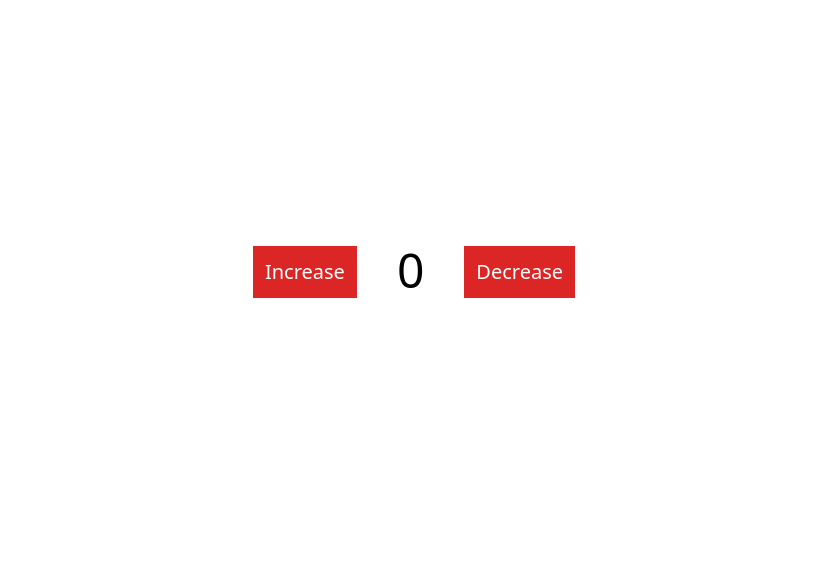
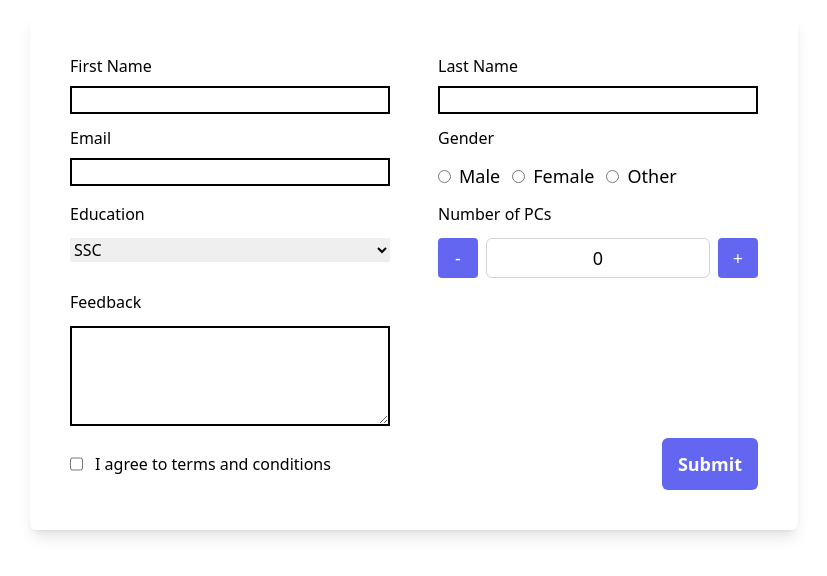
Before and after one commit to rubayetseason/redux-practice, a React (Create React App) app: page / in a window 1280 px wide. Shown: the part 128-704 px from the top of the page, without its empty margins (226-1053 px from the left). Built offline with nearby package versions, Linux system fonts and the light colour scheme.

Commit message:
reducer used in the long form

```diff
--- a/src/App.js
+++ b/src/App.js
@@ -1,10 +1,10 @@
 import './App.css';
-import Counter from './Pages/Counter';
+import LongForm from './Pages/LongForm';
 
 function App() {
   return (
-    <div className="h-screen flex justify-center items-center">
-      <Counter></Counter>
+    <div className="h-full flex justify-center items-center">
+      <LongForm></LongForm>
     </div>
   );
 }
--- /dev/null
+++ b/src/Pages/LongForm.jsx
@@ -0,0 +1,199 @@
+import React, { useReducer } from "react";
+
+const LongForm = () => {
+  const initialState = {
+    firstName: "",
+    lastName: "",
+    email: "",
+    gender: "",
+    education: "",
+    quantity: 0,
+    feedback: "",
+    term: true,
+  };
+  const reducer = (state, action) => {
+    switch (action.type) {
+      case "INPUT":
+        return { ...state, [action.payload.name]: action.payload.value };
+
+      default:
+        return state;
+    }
+  };
+
+  const [state, dispatch] = useReducer(reducer, initialState);
+
+  const submit = (event) => {
+    event.preventDefault();
+    console.log(state);
+  };
+
+  return (
+    <div className="h-screen w-screen flex justify-center items-center overflow-auto">
+      <form
+        className="shadow-lg p-10 rounded-md flex flex-wrap gap-3 max-w-3xl justify-between"
+        onSubmit={submit}
+      >
+        <div className="flex flex-col w-full max-w-xs">
+          <label className="mb-2" htmlFor="firstName">
+            First Name
+          </label>
+          <input
+            className="border-black border-2"
+            type="text"
+            name="firstName"
+            id="firstName"
+            onBlur={(e) =>
+              dispatch({
+                type: "INPUT",
+                payload: {
+                  name: e.target.name,
+                  value: e.target.value,
+                },
+              })
+            }
+          />
+        </div>
+        <div className="flex flex-col w-full max-w-xs">
+          <label className="mb-2" htmlFor="lastName">
+            Last Name
+          </label>
+          <input
+            className="border-black border-2"
+            type="text"
+            name="lastName"
+            id="lastName"
+            onBlur={(e) =>
+              dispatch({
+                type: "INPUT",
+                payload: {
+                  name: e.target.name,
+                  value: e.target.value,
+                },
+              })
+            }
+          />
+        </div>
+        <div className="flex flex-col w-full max-w-xs">
+          <label className="mb-2" htmlFor="email">
+            Email
+          </label>
+          <input
+            className="border-black border-2"
+            type="email"
+            name="email"
+            id="email"
+            onBlur={(e) =>
+              dispatch({
+                type: "INPUT",
+                payload: {
+                  name: e.target.name,
+                  value: e.target.value,
+                },
+              })
+            }
+          />
+        </div>
+        <div className="flex flex-col w-full max-w-xs">
+          <h1 className="mb-3">Gender</h1>
+          <div className="flex gap-3">
+            <div>
+              <input type="radio" id="male" name="gender" value="male" onClick={(e) =>
+              dispatch({
+                type: "INPUT",
+                payload: {
+                  name: e.target.name,
+                  value: e.target.value,
+                },
+              })
+            } />
+              <label className="ml-2 text-lg" for="male">
+                Male
+              </label>
+            </div>
+            <div>
+              <input type="radio" id="female" name="gender" value="female" onClick={(e) =>
+              dispatch({
+                type: "INPUT",
+                payload: {
+                  name: e.target.name,
+                  value: e.target.value,
+                },
+              })
+            } />
+              <label className="ml-2 text-lg" for="female">
+                Female
+              </label>
+            </div>
+            <div>
+              <input type="radio" id="other" name="gender" value="other" onClick={(e) =>
+              dispatch({
+                type: "INPUT",
+                payload: {
+                  name: e.target.name,
+                  value: e.target.value,
+                },
+              })
+            } />
+              <label className="ml-2 text-lg" for="other">
+                Other
+              </label>
+            </div>
+          </div>
+        </div>
+        <div className="flex flex-col w-full max-w-xs">
+          <label className="mb-3" for="education">
+            Education
+          </label>
+          <select name="education" id="education">
+            <option value="SSC">SSC</option>
+            <option value="HSC">HSC</option>
+            <option value="underGrad">Under Graduate</option>
+            <option value="graduate">Graduate</option>
+          </select>
+        </div>
+        <div className="flex flex-col w-full max-w-xs">
+          <label className="mb-3">Number of PCs</label>
+          <div className="flex justify-between items-center gap-2 ">
+            <button className="bg-indigo-500 text-lg text-white rounded h-10 w-10 ">
+              -
+            </button>
+            <div className="border flex-1 flex justify-center items-center h-10 rounded-md border-gray-300">
+              <span className="text-lg">0</span>
+            </div>
+            <button className="bg-indigo-500 text-lg text-white rounded h-10 w-10">
+              +
+            </button>
+          </div>
+        </div>
+        <div className="flex flex-col w-full max-w-xs">
+          <label className="mb-3" for="feedback">
+            Feedback
+          </label>
+          <textarea
+            className="border-black border-2"
+            name="feedback"
+            id="feedback"
+            cols="30"
+            rows="4"
+          ></textarea>
+        </div>
+
+        <div className="flex justify-between items-center w-full">
+          <div className="flex  w-full max-w-xs">
+            <input className="mr-3" type="checkbox" name="term" id="terms" />
+            <label for="terms">I agree to terms and conditions</label>
+          </div>
+          <button
+            className=" px-4 py-3 bg-indigo-500 rounded-md font-semibold text-white text-lg disabled:bg-gray-500"
+            type="submit"
+          >
+            Submit
+          </button>
+        </div>
+      </form>
+    </div>
+  );
+};
+
+export default LongForm;
```
